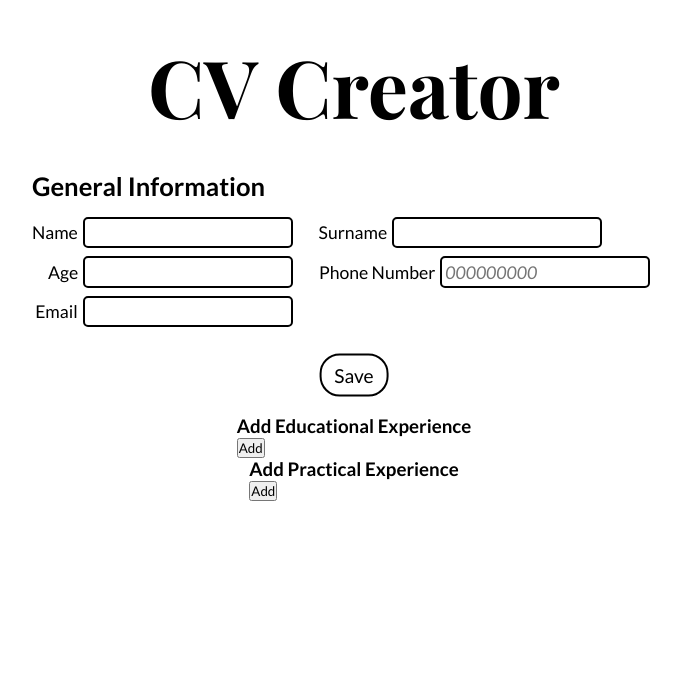
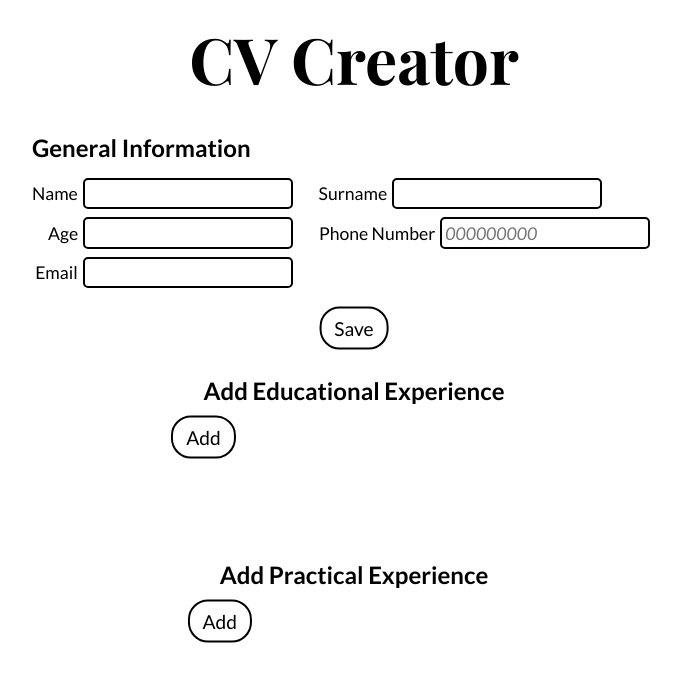
Before and after one commit to RuFuRu/cv-app, a React (Create React App) app: page / in a window 1280 px wide. Shown: the top 682 px of the page, without its empty margins (286-967 px from the left). Built offline with nearby package versions, Linux system fonts and the light colour scheme.

Commit message:
more styling && wrapped output lists in spans

```diff
--- a/src/components/Education.jsx
+++ b/src/components/Education.jsx
@@ -29,7 +29,7 @@ function Education() {
   }
 
   return (
-    <div>
+    <div className='Education'>
         <h3>Add Educational Experience</h3>
         {counter % 2 === 0 &&
           <>
--- a/src/components/EducationList.jsx
+++ b/src/components/EducationList.jsx
@@ -1,10 +1,10 @@
 function EducationList(props) {
   const list = props.eduXP.map(edu =>
     <ul key={edu.id}>
-      <li>University: {edu.uniName}</li>
-      <li>Qualifications: {edu.qualify}</li>
-      <li>From: {edu.timeFrom}</li>
-      <li>To: {edu.timeTo}</li>
+      <li>University: <span className="inner-span">{edu.uniName}</span></li>
+      <li>Qualifications: <span className="inner-span">{edu.qualify}</span></li>
+      <li>From: <span className="inner-span">{edu.timeFrom}</span></li>
+      <li>To: <span className="inner-span">{edu.timeTo}</span></li>
       <button onClick={() => props.handleDelete(edu.id)}>
         Delete</button>
     </ul>
--- a/src/components/JobExperience.jsx
+++ b/src/components/JobExperience.jsx
@@ -30,7 +30,7 @@ function JobExperience() {
   }
 
   return (
-    <div>
+    <div className='Job-Experience'>
       <h3>Add Practical Experience</h3>
       {counter % 2 === 0 &&
         <>
--- a/src/components/JobExperienceList.jsx
+++ b/src/components/JobExperienceList.jsx
@@ -1,11 +1,11 @@
 function JobExperienceList(props) {
   const list = props.jobXP.map(job =>
     <ul key={job.id}>
-      <li>{job.company}</li>
-      <li>{job.jobTitle}</li>
-      <li>{job.from}</li>
-      <li>{job.to}</li>
-      <li>{job.jobDesc}</li>
+      <li>Company: <span className="inner-span">{job.company}</span></li>
+      <li>Title: <span className="inner-span">{job.jobTitle}</span></li>
+      <li>From: <span className="inner-span">{job.from}</span></li>
+      <li>To: <span className="inner-span">{job.to}</span></li>
+      <li>Desc: <span className="inner-span">{job.jobDesc}</span></li>
       <button onClick={() => props.handleDelete(job.id)}>
         Delete</button>
     </ul>
--- a/src/index.css
+++ b/src/index.css
@@ -11,14 +11,14 @@
   display: flex;
   flex-direction: column;
   align-items: center;
-  margin: 2rem auto;
+  margin: 1rem auto;
   width: clamp(650px, 60%, 1000px);
 
 }
 
 header h1 {
   font-family: 'Playfair Display', 'sans-serif';
-  font-size: 5rem;
+  font-size: 4rem;
   /*text-align: center;*/
 }
 
@@ -29,15 +29,15 @@ header h1 {
 
 }
 
-.general-info h3{
-  font-size: 1.6rem
+h3 {
+  font-size: 1.5rem
 }
 
-.general-info form {
+form {
   margin-top: 1rem;
 }
 
-.general-info label {
+label {
   display: inline-block;
   font-size: 1.1rem;
 }
@@ -50,7 +50,7 @@ header h1 {
   margin-left: 0.2rem;
 }
 
-.general-info input {
+input {
   display: inline-block;
   all: unset;
   margin: 0 1.6rem 0.5rem 0.3rem;
@@ -65,16 +65,13 @@ header h1 {
   border: 2px solid black;
 }
 
-.general-info input:focus {
+input:focus {
   border: 2px solid hsl(207, 100%, 62%);
 }
 
-.general-info button {
-  display: inline-block;
-  position: absolute;
-  left: 50%;
+button {
   transform: translate(-50%, -50%);
-  margin-top: 2.5rem;
+  margin-top: 2rem;
   padding: 0.5rem 0.8rem;
   border-radius: 20px;
   border: 2px solid black;
@@ -83,8 +80,14 @@ header h1 {
   cursor: pointer;
 }
 
-.general-info button:hover {
+button:hover {
   background-color: hsl(227, 31%, 94%);
+}
+
+.general-info button {
+  display: inline-block;
+  position: absolute;
+  left: 50%;
 }
 
 .general-info .span-container {
@@ -97,7 +100,23 @@ header h1 {
   margin: 0.2rem 1rem 0.5rem 0;
 }
 
-.general-info .inner-span {
+.inner-span {
   margin-left: 0.4rem;
   font-weight: 300;
 }
+
+.Education {
+  position: relative;
+  margin-bottom: 5rem;
+}
+
+.Education button {}
+
+.Job-Experience {
+  position: relative;
+}
+
+li {
+  list-style-type: none;
+  font-size: 1.2rem;
+}
```
